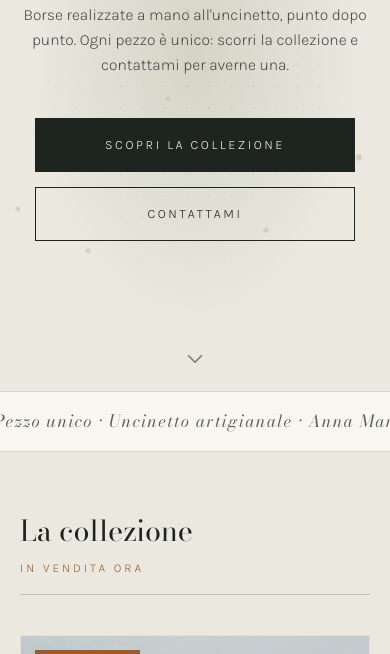
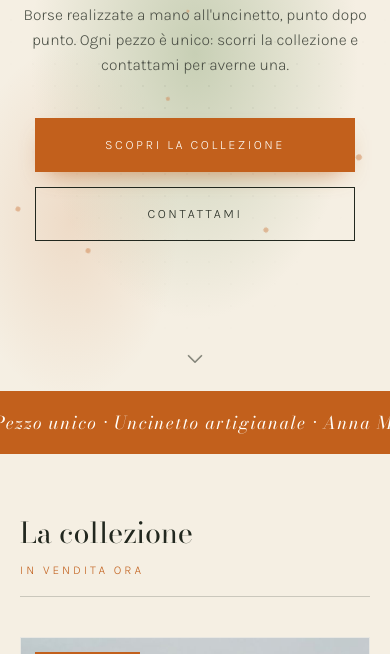
Before and after one commit to Dxveblud/ColinoBorse, a plain HTML site: page index.html in a window 390 px wide. Shown: the part 453-1107 px from the top of the page. Drawn offline with nearby package versions, Linux system fonts and the light colour scheme.

Commit message:
fix+style: tap per girare la foto ora funziona; palette piu viva
- fix: su mobile il tap attivava anche :hover che nascondeva la foto retro
- cognac piu acceso, carta piu luminosa, bottoni a colori
- marquee a fondo pieno cognac, hero con aloni caldi, particelle piu visibili

Co-Authored-By: Claude Fable 5 <noreply@anthropic.com>

```diff
--- a/style.css
+++ b/style.css
@@ -1,9 +1,9 @@
 :root{
-  --paper:#EAE8DF;
-  --ink:#1E241F;
-  --cognac:#9C5B2B;
-  --sage:#B9BCA8;
-  --white:#F7F6F1;
+  --paper:#F5EFE3;
+  --ink:#22281F;
+  --cognac:#C2601C;
+  --sage:#AFBE9C;
+  --white:#FFFDF8;
   --display:'Bodoni Moda', serif;
   --body:'Karla', sans-serif;
 }
@@ -35,9 +35,8 @@ body{
 /* ---------- MARQUEE ---------- */
 .marquee{
   overflow:hidden;
-  border-block:1px solid color-mix(in srgb, var(--ink) 15%, transparent);
-  padding:1rem 0;
-  background:var(--white);
+  padding:1.1rem 0;
+  background:var(--cognac);
 }
 .marquee-track{
   display:flex; width:max-content;
@@ -45,8 +44,8 @@ body{
 }
 .marquee-track span{
   font-family:var(--display); font-style:italic;
-  font-size:1.05rem; letter-spacing:.08em;
-  color:color-mix(in srgb, var(--ink) 70%, var(--paper));
+  font-size:1.1rem; letter-spacing:.08em;
+  color:var(--white);
   white-space:nowrap;
 }
 @keyframes marquee{
@@ -98,7 +97,9 @@ header::before{
   content:"";
   position:absolute; inset:0;
   background:
-    radial-gradient(ellipse 60% 45% at 50% 60%, color-mix(in srgb, var(--sage) 45%, transparent), transparent 70%);
+    radial-gradient(ellipse 60% 45% at 50% 60%, color-mix(in srgb, var(--sage) 65%, transparent), transparent 70%),
+    radial-gradient(ellipse 45% 35% at 78% 22%, color-mix(in srgb, var(--cognac) 18%, transparent), transparent 70%),
+    radial-gradient(ellipse 40% 30% at 18% 80%, color-mix(in srgb, var(--cognac) 14%, transparent), transparent 70%);
   pointer-events:none;
 }
 header::after{
@@ -152,8 +153,8 @@ h1 em{
 /* particelle fluttuanti nella hero */
 .dot{
   position:absolute; border-radius:50%;
-  background:color-mix(in srgb, var(--cognac) 55%, var(--paper));
-  opacity:.35; pointer-events:none;
+  background:color-mix(in srgb, var(--cognac) 75%, var(--paper));
+  opacity:.5; pointer-events:none;
   animation:float linear infinite;
 }
 @keyframes float{
@@ -169,15 +170,16 @@ header p{
 .btn{
   display:inline-block;
   will-change:transform;
-  background:var(--ink); color:var(--white);
+  background:var(--cognac); color:var(--white);
   text-decoration:none;
   font-size:.8rem; text-transform:uppercase; letter-spacing:.2em;
   padding:1rem 2.4rem;
-  border:1px solid var(--ink);
-  transition:background .25s, color .25s;
+  border:1px solid var(--cognac);
+  box-shadow:0 10px 24px -12px color-mix(in srgb, var(--cognac) 70%, transparent);
+  transition:background .25s, color .25s, box-shadow .25s;
 }
-.btn:hover{background:transparent; color:var(--ink);}
-.btn--ghost{background:transparent; color:var(--ink); margin-left:.75rem;}
+.btn:hover{background:transparent; color:var(--cognac); box-shadow:none;}
+.btn--ghost{background:transparent; color:var(--ink); border-color:var(--ink); box-shadow:none; margin-left:.75rem;}
 .btn--ghost:hover{background:var(--ink); color:var(--white);}
 
 .scroll-hint{
@@ -392,7 +394,8 @@ footer{
   .card:hover .card-img--photo .ph-main{transform:none;}
   .card:hover .card-img--photo .ph-alt{opacity:0;}
   .card:hover .card-img::after{transition:none; transform:translateX(-120%);}
-  .card-img--photo.show-alt .ph-alt{opacity:1;}
+  /* !important: il tap su mobile attiva anche :hover, che altrimenti vince e tiene la foto nascosta */
+  .card-img--photo.show-alt .ph-alt{opacity:1!important;}
   .card-img--photo::before{
     content:"Tocca per girare";
     position:absolute; bottom:.7rem; right:.7rem; z-index:2;
@@ -401,6 +404,7 @@ footer{
     color:var(--white); padding:.3rem .6rem;
     border-radius:2px;
   }
+  .card-img--photo.show-alt::before{content:"Tocca per tornare";}
   .btn:hover{background:var(--ink); color:var(--white);}
   .btn--ghost:hover{background:transparent; color:var(--ink);}
 }
```
